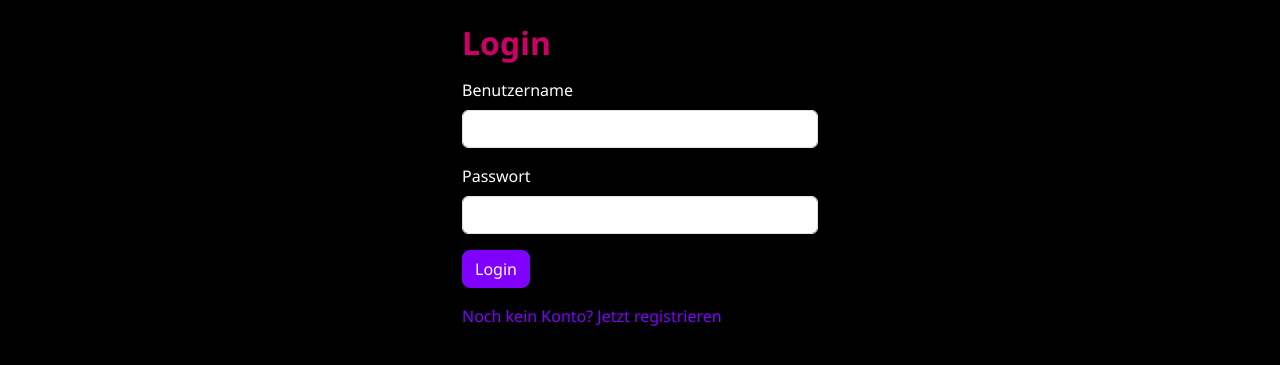
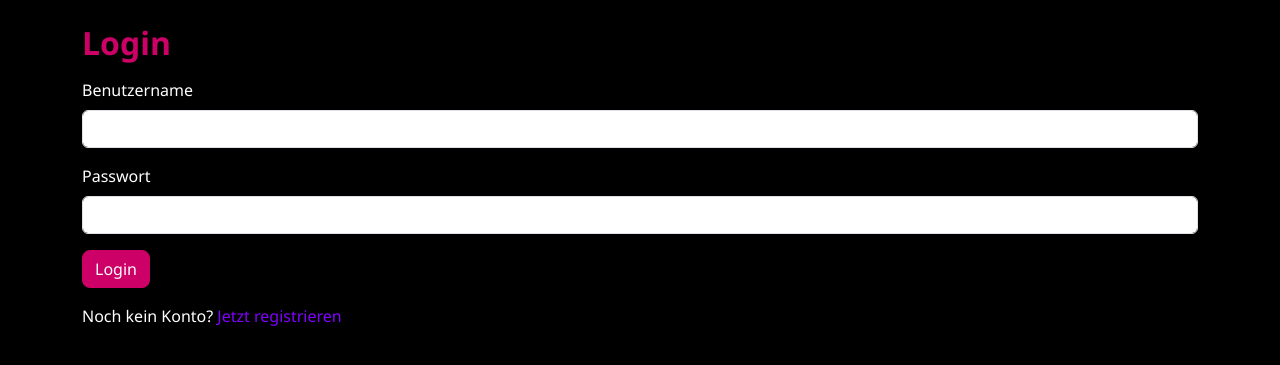
Before and after one commit to Deseoai/deseo_platform, a Flask app: page /login in a window 1280 px wide. Shown: the part 66-431 px from the top of the page. Run offline with Flask 3, Linux system fonts and the light colour scheme; some libraries are stand-ins or nearby versions.

Commit message:
Update login.html

```diff
--- a/templates/login.html
+++ b/templates/login.html
@@ -1,29 +1,27 @@
 {% extends "base.html" %}
 {% block content %}
 
-<div class="row justify-content-center">
-  <div class="col-4">
-    <h2 class="mb-3">Login</h2>
+<h2>Login</h2>
+
 {% if error %}
-      <div class="alert alert-danger">
-        {{ error }}
-      </div>
+  <div class="alert alert-danger">{{ error }}</div>
 {% endif %}
-    <form method="POST">
+
+<form method="POST" class="mt-3">
   <div class="mb-3">
-        <label class="form-label">Benutzername</label>
-        <input name="username" class="form-control" required>
+    <label for="username" class="form-label">Benutzername</label>
+    <input type="text" class="form-control" id="username" name="username" required>
   </div>
   <div class="mb-3">
-        <label class="form-label">Passwort</label>
-        <input name="password" type="password" class="form-control" required>
+    <label for="password" class="form-label">Passwort</label>
+    <input type="password" class="form-control" id="password" name="password" required>
   </div>
-      <button class="btn btn-primary" type="submit">Login</button>
+  <button type="submit" class="btn btn-success">Login</button>
 </form>
-    <div class="mt-3">
-      <a href="{{ url_for('register') }}">Noch kein Konto? Jetzt registrieren</a>
-    </div>
-  </div>
-</div>
+
+<p class="mt-3">
+  Noch kein Konto?
+  <a href="{{ url_for('register') }}">Jetzt registrieren</a>
+</p>
 
 {% endblock %}
```
Lines whose indentation alone changed are shown as unchanged.
